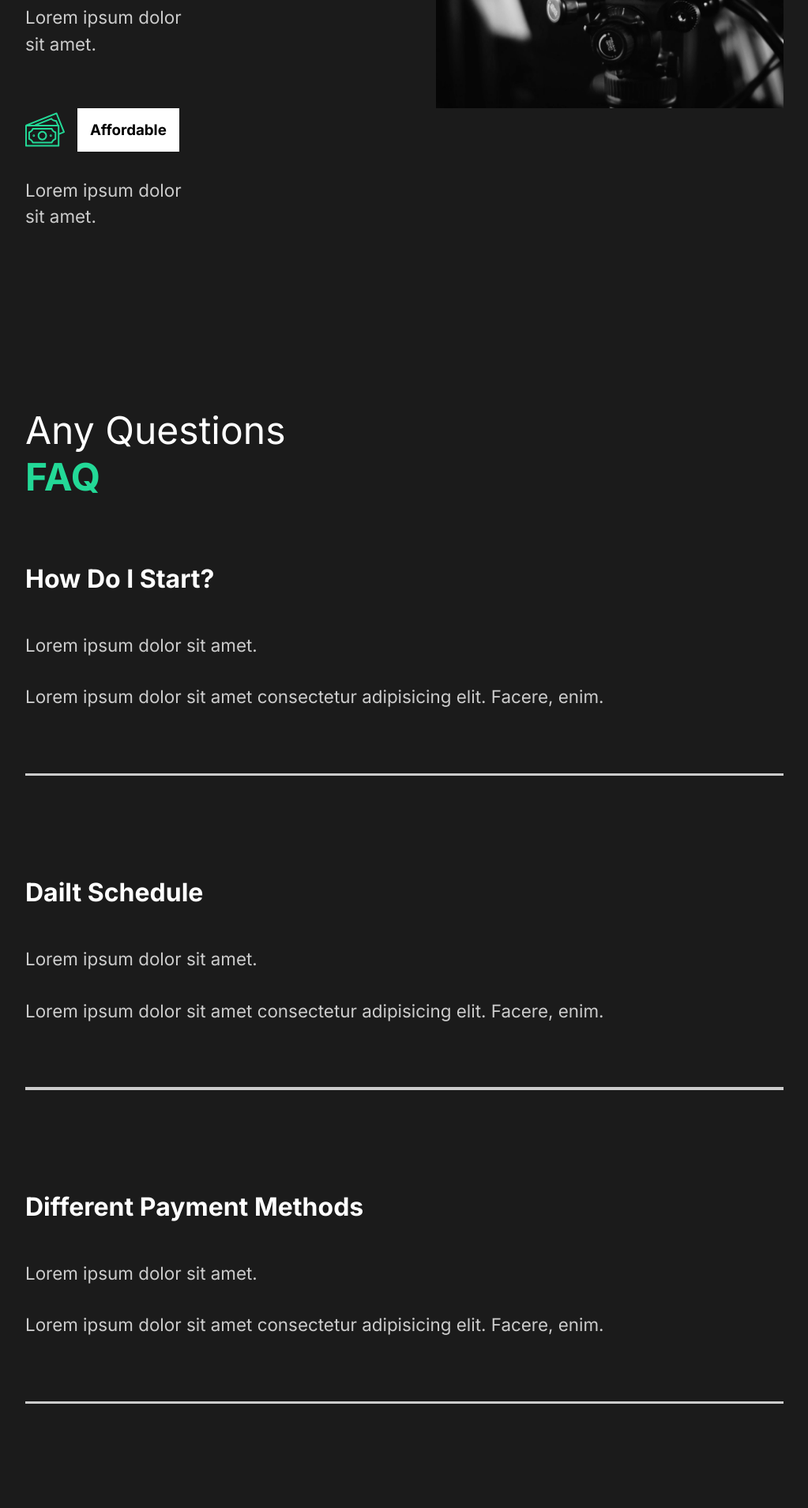
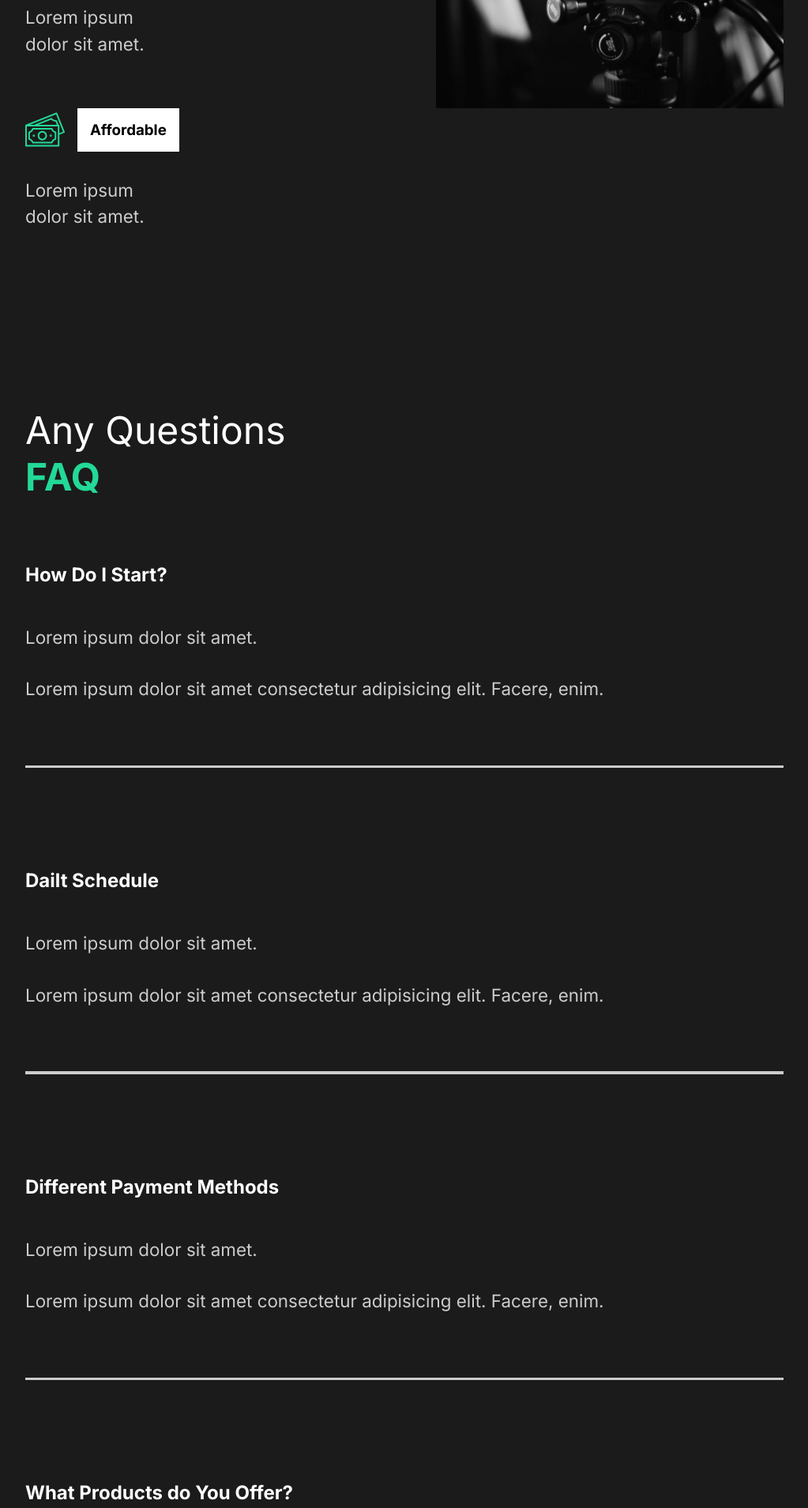
Before and after one commit to aashishshrestha09/Capture-Portfolio, a React (Create React App) app: page / in a window 1280 px wide. Shown: the part 1680-3589 px from the top of the page at 79% size, without its empty margins (128-1151 px from the left). Built offline with nearby package versions, Linux system fonts and the light colour scheme.

Commit message:
15. Reusable Component

```diff
--- a/src/components/FaqSection.js
+++ b/src/components/FaqSection.js
@@ -1,10 +1,13 @@
+import React, {useState} from "react";
 import styled from 'styled-components'
 import {About} from '../styles'
+import Toogle from './Toogle'
 
 const FaqSection = () => {
     return(
         <Faq>
             <h2>Any Questions <span>FAQ</span></h2>
+            <Toogle>
                 <div className="question">
                     <h4>How Do I Start?</h4>
                     <div className="answer">
@@ -13,6 +16,8 @@ const FaqSection = () => {
                     </div>
                     <div className="faq-line"></div>
                 </div>
+            </Toogle>
+            <Toogle>
                 <div className="question">
                     <h4>Dailt Schedule</h4>
                     <div className="answer">
@@ -21,6 +26,8 @@ const FaqSection = () => {
                     </div>
                     <div className="faq-line"></div>
                 </div>
+            </Toogle>
+            <Toogle>
                 <div className="question">
                     <h4>Different Payment Methods</h4>
                     <div className="answer">
@@ -29,6 +36,8 @@ const FaqSection = () => {
                     </div>
                     <div className="faq-line"></div>
                 </div>
+            </Toogle>
+            <Toogle>
                 <div className="question">
                     <h4>What Products do You Offer?</h4>
                     <div className="answer">
@@ -37,6 +46,7 @@ const FaqSection = () => {
                     </div>
                     <div className="faq-line"></div>
                 </div>
+            </Toogle>
         </Faq>
     )
 }
--- a/src/components/GlobalStyle.js
+++ b/src/components/GlobalStyle.js
@@ -34,7 +34,7 @@ h3 {
 }
 h4 {
     font-weight: bold;
-    font-size: 2rem;
+    font-size: 1.5rem;
 }
 a {
     font-size: 1.1rem;
--- a/src/components/ServicesSection.js
+++ b/src/components/ServicesSection.js
@@ -56,7 +56,7 @@ const Services = styled(About)`
         padding-bottom: 5rem
     }
     p {
-        width: 70%auto;
+        width: 70%;
         padding: 2rem 0rem 4rem 0rem;
     }
 `;
@@ -67,7 +67,7 @@ const Cards = styled.div`
 `
 
 const Card = styled.div`
-    flex-basis: 13.9rem;
+    flex-basis: 14.2rem;
     .icon {
         display: flex;
         align-items: center;
--- /dev/null
+++ b/src/components/Toogle.js
@@ -0,0 +1,10 @@
+import React, {useState} from 'react'
+
+export default function Toogle({children}) {
+    const [toogle, setToogle] = useState(true);
+    return (
+        <div onClick={() => setToogle(!toogle)}>
+            {toogle ? children : ""}
+        </div>
+    )
+}
```
Also changed, not shown: 1 other file (tests, documents, lock files or other folders). Lines whose indentation alone changed are shown as unchanged.
